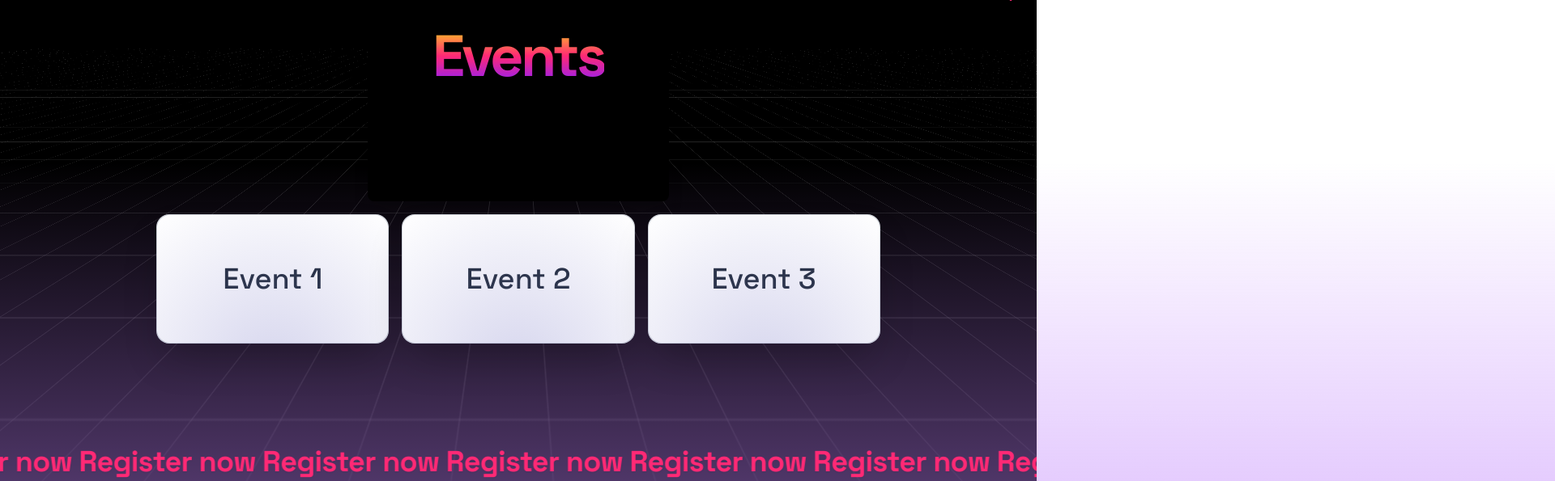
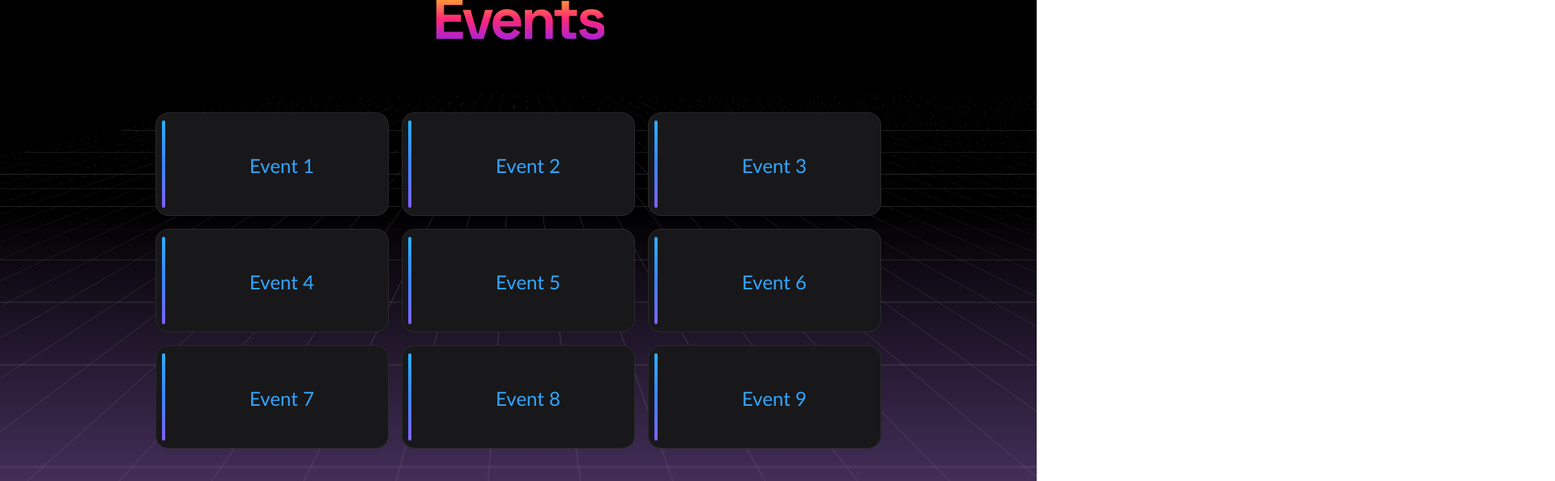
Before and after one commit to 7sumona02/tech_fest, a Next.js app: page /events in a window 1280 px wide. Shown: the part 120-715 px from the top of the page at 81% size, 1920 px wide, since content can reach past the window. Built offline with nearby package versions, Linux system fonts and the light colour scheme.

Commit message:
changed bg and cards

```diff
--- a/app/events/[eventId]/page.tsx
+++ b/app/events/[eventId]/page.tsx
@@ -11,7 +11,9 @@ const Page = ({ params }: { params: { eventId: string } }) => {
   }
 
   return (
-    <div className='bg-black h-full w-full text-white flex flex-col gap-10 items-center justify-center text-2xl pt-16 pb-20'>
+    <div className="h-full w-full bg-black bg-grid-white/[0.1] relative flex items-center justify-center eventpage">
+      <div className="absolute pointer-events-none inset-0 flex items-center justify-center bg-black [mask-image:radial-gradient(ellipse_at_center,transparent_50%,black)]"></div>
+      <div className='h-full w-full text-white flex flex-col gap-10 items-center justify-center text-2xl pt-16 pb-20'>
 
         <Link href='/' className='pr-5'>
           <Footer />
@@ -125,6 +127,7 @@ const Page = ({ params }: { params: { eventId: string } }) => {
           </div>
         </div>
       </div>
+    </div>
   );
 };
 
--- a/app/events/page.tsx
+++ b/app/events/page.tsx
@@ -1,28 +1,29 @@
 import React from 'react'
 import RetroGrid from "@/components/magicui/retro-grid";
-import {
-  MagicCard,
-  MagicContainer,
-} from "@/components/magicui/magic-card";
+// import {
+//   MagicCard,
+//   MagicContainer,
+// } from "@/components/magicui/magic-card";
 import Link from 'next/link';
 import { VelocityScroll } from "@/components/magicui/scroll-based-velocity";
 import Footer from '../components/Footer';
 
 const Page = () => {
   return (
-    <div className='bg-black h-screen w-screen flex flex-col justify-center items-center events pt-10'>
-                <RetroGrid className=' w-[200vw] h-screen absolute -top-0' />
+    <div className='bg-black h-full w-full flex flex-col justify-center items-center pt-10 events'>
+                <RetroGrid className=' w-full h-full' />
 
       <Link href='/'>
         <Footer />
       </Link>
-      <div className="relative flex  items-center justify-center overflow-hidden rounded-lg p-20 bg-background md:shadow-xl bg-black">
+      <div className="relative flex  items-center justify-center overflow-hidden rounded-lg p-20 md:shadow-xl bg-transparent">
       <span className="pointer-events-none z-10 whitespace-pre-wrap bg-gradient-to-b from-[#ffd319] via-[#ff2975] to-[#8c1eff] bg-clip-text text-center text-7xl font-bold leading-none tracking-tighter text-transparent -translate-y-16">
         Events
       </span>
 
       </div>
-      <div className='-translate-y-16'>
+
+      {/* <div className='-translate-y-16'>
         <MagicContainer
         className={
           "flex flex-col gap-4 lg:h-[250px] lg:flex-row border-none p-20"
@@ -33,7 +34,7 @@ const Page = () => {
           className="flex w-full cursor-pointer flex-col items-center justify-center overflow-hidden bg-[radial-gradient(var(--mask-size)_circle_at_var(--mouse-x)_var(--mouse-y),#ffaa40_0,#9c40ff_50%,transparent_100%)] p-20 shadow-2xl"
         >
 
-          <Link href='/events/1'>
+          <Link href='/events/1' className="notititle text-2xl ml-2">
             <p className="z-10 whitespace-nowrap text-4xl font-medium text-gray-800 dark:text-gray-200">
             Event 1
             </p>
@@ -43,7 +44,7 @@ const Page = () => {
         </MagicCard>
         <MagicCard className="flex w-full cursor-pointer flex-col items-center justify-center overflow-hidden bg-[radial-gradient(var(--mask-size)_circle_at_var(--mouse-x)_var(--mouse-y),#ffaa40_0,#9c40ff_50%,transparent_100%)] p-20 shadow-2xl">
 
-        <Link href='/events/2'>
+        <Link href='/events/2' className="notititle text-2xl ml-2">
             <p className="z-10 whitespace-nowrap text-4xl font-medium text-gray-800 dark:text-gray-200">
             Event 2
             </p>
@@ -53,7 +54,7 @@ const Page = () => {
         </MagicCard>
         <MagicCard className="flex w-full cursor-pointer flex-col items-center justify-center overflow-hidden bg-[radial-gradient(var(--mask-size)_circle_at_var(--mouse-x)_var(--mouse-y),#ffaa40_0,#9c40ff_50%,transparent_100%)] p-20 shadow-2xl">
 
-        <Link href='/events/3'>
+        <Link href='/events/3' className="notititle text-2xl ml-2">
             <p className="z-10 whitespace-nowrap text-4xl font-medium text-gray-800 dark:text-gray-200">
             Event 3
             </p>
@@ -62,9 +63,85 @@ const Page = () => {
           <div className="pointer-events-none absolute inset-0 h-full bg-[radial-gradient(circle_at_50%_120%,rgba(120,119,198,0.3),rgba(255,255,255,0))]" />
         </MagicCard>
         </MagicContainer>
+      </div> */}
+
+      <div className='-translate-y-16'>
+        <div className='grid grid-cols-3 gap-4'>
+          <div className='linkcard'>
+            <div className="notification flex items-center justify-center">
+              <div className="notiglow"></div>
+              <div className="notiborderglow"></div>
+              <Link href='/events/1' className="notititle text-2xl ml-2">Event 1</Link>
+            </div>
+          </div>
+
+          <div className='linkcard'>
+            <div className="notification flex items-center justify-center">
+              <div className="notiglow"></div>
+              <div className="notiborderglow"></div>
+              <Link href='/events/2' className="notititle text-2xl ml-2">Event 2</Link>
+            </div>
+          </div>
+
+          <div className='linkcard'>
+            <div className="notification flex items-center justify-center">
+              <div className="notiglow"></div>
+              <div className="notiborderglow"></div>
+              <Link href='/events/3' className="notititle text-2xl ml-2">Event 3</Link>
+            </div>
+          </div>
+
+          <div className='linkcard'>
+            <div className="notification flex items-center justify-center">
+              <div className="notiglow"></div>
+              <div className="notiborderglow"></div>
+              <Link href='/events/4' className="notititle text-2xl ml-2">Event 4</Link>
+            </div>
+          </div>
+
+          <div className='linkcard'>
+            <div className="notification flex items-center justify-center">
+              <div className="notiglow"></div>
+              <div className="notiborderglow"></div>
+              <Link href='/events/5' className="notititle text-2xl ml-2">Event 5</Link>
+            </div>
+          </div>
+
+          <div className='linkcard'>
+            <div className="notification flex items-center justify-center">
+              <div className="notiglow"></div>
+              <div className="notiborderglow"></div>
+              <Link href='/events/6' className="notititle text-2xl ml-2">Event 6</Link>
+            </div>
+          </div>
+
+          <div className='linkcard'>
+            <div className="notification flex items-center justify-center">
+              <div className="notiglow"></div>
+              <div className="notiborderglow"></div>
+              <Link href='/events/7' className="notititle text-2xl ml-2">Event 7</Link>
+            </div>
+          </div>
+
+          <div className='linkcard'>
+            <div className="notification flex items-center justify-center">
+              <div className="notiglow"></div>
+              <div className="notiborderglow"></div>
+              <Link href='/events/8' className="notititle text-2xl ml-2">Event 8</Link>
+            </div>
+          </div>
+
+          <div className='linkcard'>
+            <div className="notification flex items-center justify-center">
+              <div className="notiglow"></div>
+              <div className="notiborderglow"></div>
+              <Link href='/events/9' className="notititle text-2xl ml-2">Event 9</Link>
+            </div>
+          </div>
+        </div>
       </div>
 
-      <div className='translate-y-12 pb-10'>
+      <div className='-translate-y-8 pb-10'>
         <VelocityScroll
         text="Register now"
         default_velocity={5}
--- a/app/globals.css
+++ b/app/globals.css
@@ -327,6 +327,99 @@ border-radius: 29.4545px;
    }
 
    .events{
+    overflow-x: hidden;
+   }
+
+   .eventpage{
     overflow-y: hidden;
     overflow-x: hidden;
    }
+
+   .notification {
+    display: flex;
+    flex-direction: column;
+    isolation: isolate;
+    position: relative;
+    width: 18rem;
+    height: 8rem;
+    background: #29292c;
+    border-radius: 1rem;
+    overflow: hidden;
+    font-family: 'Gill Sans', 'Gill Sans MT', Calibri, 'Trebuchet MS', sans-serif;
+    font-size: 16px;
+    --gradient: linear-gradient(to bottom, #2eadff, #3d83ff, #7e61ff);
+    --color: #32a6ff
+  }
+
+  .notification:before {
+    position: absolute;
+    content: "";
+    inset: 0.0625rem;
+    border-radius: 0.9375rem;
+    background: #18181b;
+    z-index: 2
+  }
+
+  .notification:after {
+    position: absolute;
+    content: "";
+    width: 0.25rem;
+    inset: 0.65rem auto 0.65rem 0.5rem;
+    border-radius: 0.125rem;
+    background: var(--gradient);
+    transition: transform 300ms ease;
+    z-index: 4;
+  }
+
+  .notification:hover:after {
+    transform: translateX(0.15rem)
+  }
+
+  .notititle {
+    color: var(--color);
+    padding: 0.65rem 0.25rem 0.4rem 1.25rem;
+    transition: transform 300ms ease;
+    z-index: 5;
+  }
+
+  .notification:hover .notititle {
+    transform: translateX(0.15rem)
+  }
+
+  .notibody {
+    color: #99999d;
+    padding: 0 1.25rem;
+    transition: transform 300ms ease;
+    z-index: 5;
+  }
+
+  .notification:hover .notibody {
+    transform: translateX(0.25rem)
+  }
+
+  .notiglow,
+  .notiborderglow {
+    position: absolute;
+    width: 20rem;
+    height: 10rem;
+    transform: translate(-50%, -50%);
+    background: radial-gradient(circle closest-side at center, white, transparent);
+    opacity: 0;
+    transition: opacity 300ms ease;
+  }
+
+  .notiglow {
+    z-index: 3;
+  }
+
+  .notiborderglow {
+    z-index: 1;
+  }
+
+  .notification:hover .notiglow {
+    opacity: 0.1
+  }
+
+  .notification:hover .notiborderglow {
+    opacity: 0.1
+  }
--- a/app/page.tsx
+++ b/app/page.tsx
@@ -10,6 +10,7 @@ import Faq from './components/Faq'
 import Footer from './components/Footer';
 import EventTimeline from './components/EventTimeline'
 import Link from 'next/link'
+import { Grid } from './components/Grid'
 
 
 interface MapProps {
@@ -47,6 +48,7 @@ const page = () => {
       <Link href='#home'>
         <Footer />
       </Link>
+      <Grid />
     </div>
   )
 }
--- a/app/test/page.tsx
+++ /dev/null
@@ -1,12 +0,0 @@
-'use client'
-
-import React, {useState} from 'react'
-
-const Page = () => {
-    const [test, setTest] = useState("second")
-  return (
-    <div>{test}</div>
-  )
-}
-
-export default Page
--- a/package.json
+++ b/package.json
@@ -20,6 +20,7 @@
     "framer-motion": "^11.2.11",
     "leaflet": "^1.9.4",
     "lucide-react": "^0.395.0",
+    "mini-svg-data-uri": "^1.4.4",
     "next": "14.2.3",
     "react": "^18",
     "react-dom": "^18",
--- a/tailwind.config.ts
+++ b/tailwind.config.ts
@@ -1,4 +1,11 @@
 import type { Config } from "tailwindcss"
+
+const svgToDataUri = require("mini-svg-data-uri");
+
+const colors = require("tailwindcss/colors");
+const {
+  default: flattenColorPalette,
+} = require("tailwindcss/lib/util/flattenColorPalette");
 
 const config = {
   darkMode: ["class"],
@@ -100,7 +107,32 @@ const config = {
       },
     },
   },
-  plugins: [require("tailwindcss-animate"), require("daisyui"),],
+  plugins: [
+    require("tailwindcss-animate"),
+    require("daisyui"),
+    function ({ matchUtilities, theme }: any) {
+      matchUtilities(
+        {
+          "bg-grid": (value: any) => ({
+            backgroundImage: `url("${svgToDataUri(
+              `<svg xmlns="http://www.w3.org/2000/svg" viewBox="0 0 32 32" width="32" height="32" fill="none" stroke="${value}"><path d="M0 .5H31.5V32"/></svg>`
+            )}")`,
+          }),
+          "bg-grid-small": (value: any) => ({
+            backgroundImage: `url("${svgToDataUri(
+              `<svg xmlns="http://www.w3.org/2000/svg" viewBox="0 0 32 32" width="8" height="8" fill="none" stroke="${value}"><path d="M0 .5H31.5V32"/></svg>`
+            )}")`,
+          }),
+          "bg-dot": (value: any) => ({
+            backgroundImage: `url("${svgToDataUri(
+              `<svg xmlns="http://www.w3.org/2000/svg" viewBox="0 0 32 32" width="16" height="16" fill="none"><circle fill="${value}" id="pattern-circle" cx="10" cy="10" r="1.6257413380501518"></circle></svg>`
+            )}")`,
+          }),
+        },
+        { values: flattenColorPalette(theme("backgroundColor")), type: "color" }
+      );
+    },
+  ],
 } satisfies Config
 
 export default config
--- /dev/null
+++ b/utils/cn.ts
@@ -0,0 +1,6 @@
+import { ClassValue, clsx } from "clsx";
+import { twMerge } from "tailwind-merge";
+
+export function cn(...inputs: ClassValue[]) {
+  return twMerge(clsx(inputs));
+}
```
Also changed, not shown: app/components/Grid.tsx (added, +12 -0 lines), 1 other file (tests, documents, lock files or other folders). Lines whose indentation alone changed are shown as unchanged.
